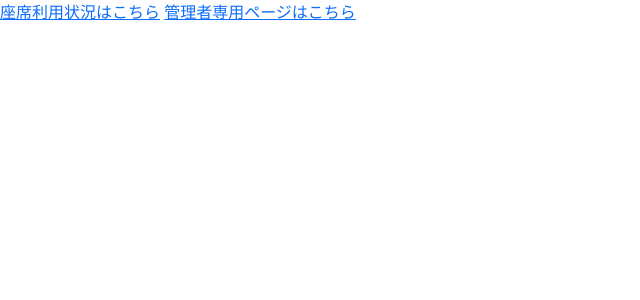
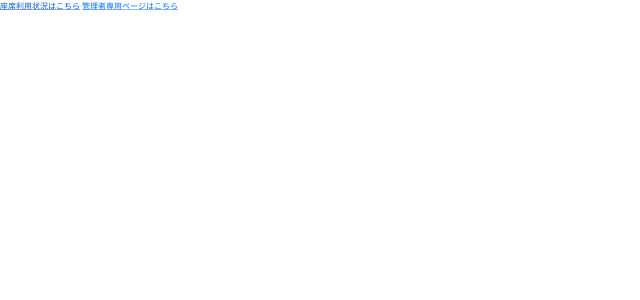
Before and after one commit to tngt-ns/seat-mg, a Flask app: page / in a window 1280 px wide. Shown: the top 300 px of the page, without its empty margins (0-640 px from the left). Run offline with Flask 3, Linux system fonts and the light colour scheme.

Commit message:
fix: 画面サイズを変更

```diff
--- a/static/css/style.css
+++ b/static/css/style.css
@@ -21,6 +21,10 @@
     color: white;
 } */
 
+body {
+    transform: scale(0.5);
+    transform-origin: 0 0;
+}
 
 .seat-map-container {
     position: relative;
```
Also changed, not shown: 1 other file.
